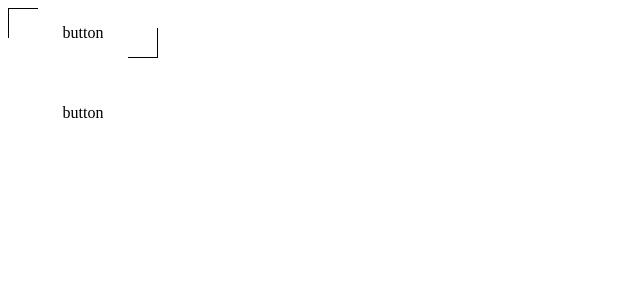
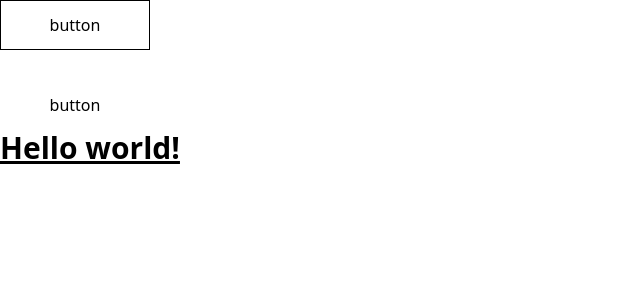
Before and after one commit to DoyleRichard/XD-home, a Vue app: page / in a window 1280 px wide. Shown: the top 300 px of the page, without its empty margins (0-640 px from the left). Built offline with nearby package versions, Linux system fonts and the light colour scheme.

Commit message:
feat: init tailwind

```diff
--- a/postcss.config.js
+++ b/postcss.config.js
@@ -6,6 +6,7 @@ module.exports = {
 			{
 				// Options
 			}
-		]
+		],
+		['tailwindcss']
 	]
 }
--- a/src/App.scss
+++ b/src/App.scss
@@ -1,3 +1,7 @@
+@import 'tailwindcss/base';
+@import 'tailwindcss/components';
+@import 'tailwindcss/utilities';
+
 :root {
 	--mainColor: #12345678;
 }
--- a/src/components/Home.vue
+++ b/src/components/Home.vue
@@ -6,6 +6,7 @@
 <template>
 	<div class="helloBtn">{{ hello }}</div>
 	<div class="helloAnimationBtn">{{ hello }}</div>
+	<h1 class="text-3xl font-bold underline">Hello world!</h1>
 </template>
 
 <style scoped lang="scss">
--- /dev/null
+++ b/tailwind.config.js
@@ -0,0 +1,9 @@
+import('tailwindcss').Config
+
+module.exports = {
+	content: ['./src/**/*.{html,js,ts,vue}'],
+	theme: {
+		extend: {}
+	},
+	plugins: []
+}
```
Also changed, not shown: package.json (+5 -6 lines).
